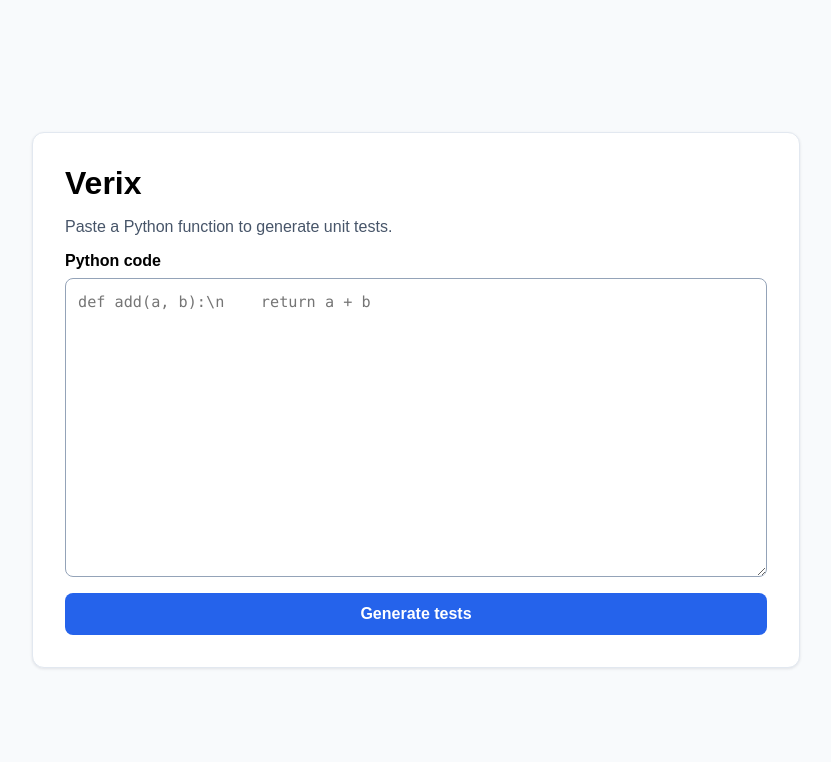
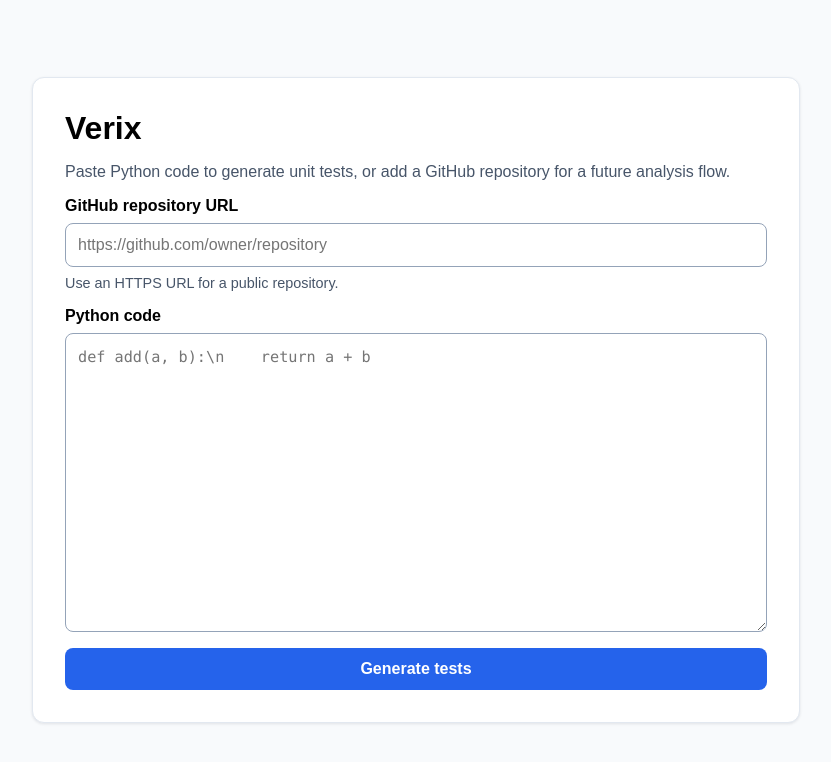
Before and after one commit to sehtaj/Verix, a Next.js app in the folder frontend/: page / in a window 1280 px wide. Shown: the top 762 px of the page, without its empty margins (224-1055 px from the left). Built offline with nearby package versions, Linux system fonts and the light colour scheme.

Commit message:
Add GitHub repository URL validation

```diff
--- a/frontend/app/globals.css
+++ b/frontend/app/globals.css
@@ -33,6 +33,7 @@ p {
 }
 
 label,
+input,
 textarea,
 button {
   display: block;
@@ -52,6 +53,14 @@ textarea {
   font-family: ui-monospace, SFMono-Regular, Menlo, monospace;
   font-size: 0.95rem;
   line-height: 1.5;
+}
+
+input {
+  margin-bottom: 1rem;
+  padding: 0.75rem;
+  border: 1px solid #94a3b8;
+  border-radius: 0.5rem;
+  font: inherit;
 }
 
 button {
@@ -77,6 +86,11 @@ button:disabled {
 
 .error {
   color: #b91c1c;
+}
+
+.field-hint {
+  margin: -0.5rem 0 1rem;
+  font-size: 0.9rem;
 }
 
 .execution-status {
--- a/frontend/app/page.tsx
+++ b/frontend/app/page.tsx
@@ -8,8 +8,26 @@ type TestExecution = {
   timed_out: boolean;
 };
 
+function isPublicGitHubRepositoryUrl(value: string): boolean {
+  try {
+    const url = new URL(value);
+    const pathSegments = url.pathname.split("/").filter(Boolean);
+
+    return (
+      url.protocol === "https:" &&
+      url.hostname === "github.com" &&
+      pathSegments.length === 2 &&
+      !url.search &&
+      !url.hash
+    );
+  } catch {
+    return false;
+  }
+}
+
 export default function Home() {
   const [code, setCode] = useState("");
+  const [repositoryUrl, setRepositoryUrl] = useState("");
   const [isLoading, setIsLoading] = useState(false);
   const [tests, setTests] = useState<string | null>(null);
   const [execution, setExecution] = useState<TestExecution | null>(null);
@@ -17,6 +35,11 @@ export default function Home() {
 
   async function handleSubmit(event: FormEvent<HTMLFormElement>) {
     event.preventDefault();
+
+    if (repositoryUrl && !isPublicGitHubRepositoryUrl(repositoryUrl)) {
+      setError("Enter a public GitHub repository URL, such as https://github.com/owner/repository.");
+      return;
+    }
 
     if (!code.trim()) {
       setError("Enter Python code before generating tests.");
@@ -53,7 +76,17 @@ export default function Home() {
     <main>
       <form className="generator" onSubmit={handleSubmit}>
         <h1>Verix</h1>
-        <p>Paste a Python function to generate unit tests.</p>
+        <p>Paste Python code to generate unit tests, or add a GitHub repository for a future analysis flow.</p>
+        <label htmlFor="repository-url">GitHub repository URL</label>
+        <input
+          id="repository-url"
+          name="repository-url"
+          placeholder="https://github.com/owner/repository"
+          type="url"
+          value={repositoryUrl}
+          onChange={(event) => setRepositoryUrl(event.target.value)}
+        />
+        <p className="field-hint">Use an HTTPS URL for a public repository.</p>
         <label htmlFor="code">Python code</label>
         <textarea
           id="code"
```
